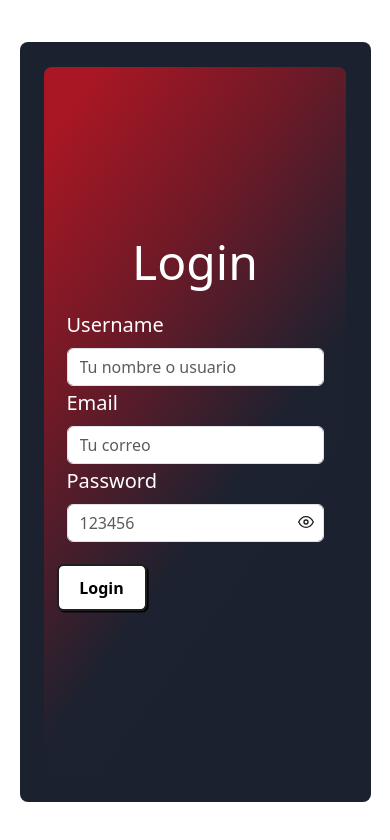
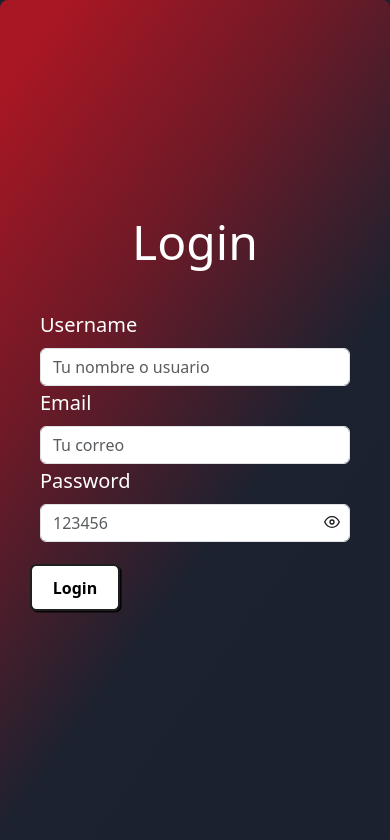
Before and after one commit to muke78/HeroApp, a React (Vite) app: page /login in a window 390 px wide. Shown: the top 840 px of the page. Built offline with nearby package versions, Linux system fonts and the light colour scheme.

Commit message:
style: Se modifica el login y la responsividad del mismo

```diff
--- a/src/auth/pages/styles/LoginPage.css
+++ b/src/auth/pages/styles/LoginPage.css
@@ -10,8 +10,10 @@
 .box-login {
   position: relative;
   display: flex;
+  align-items: center;
+  justify-content: center;
   width: 100%;
-  height: 90vh;
+  height: 100vh;
   max-width: 1200px;
   border-radius: 0.5rem;
 }
@@ -155,14 +157,23 @@ label {
 
 @media screen and (max-width: 768px) {
   .container-login {
-    margin: auto 5%;
+    margin: 0 0;
   }
 
   .box_section2 {
     display: flex;
     align-items: center;
     justify-content: center;
+    border-radius: 0;
+    height: 100%;
+    padding: 0%;
   }
+
+  .form-login {
+    padding: 20px;
+    width: 100%;
+  }
+
   .titleSize2 {
     font-size: 3rem;
   }
```
